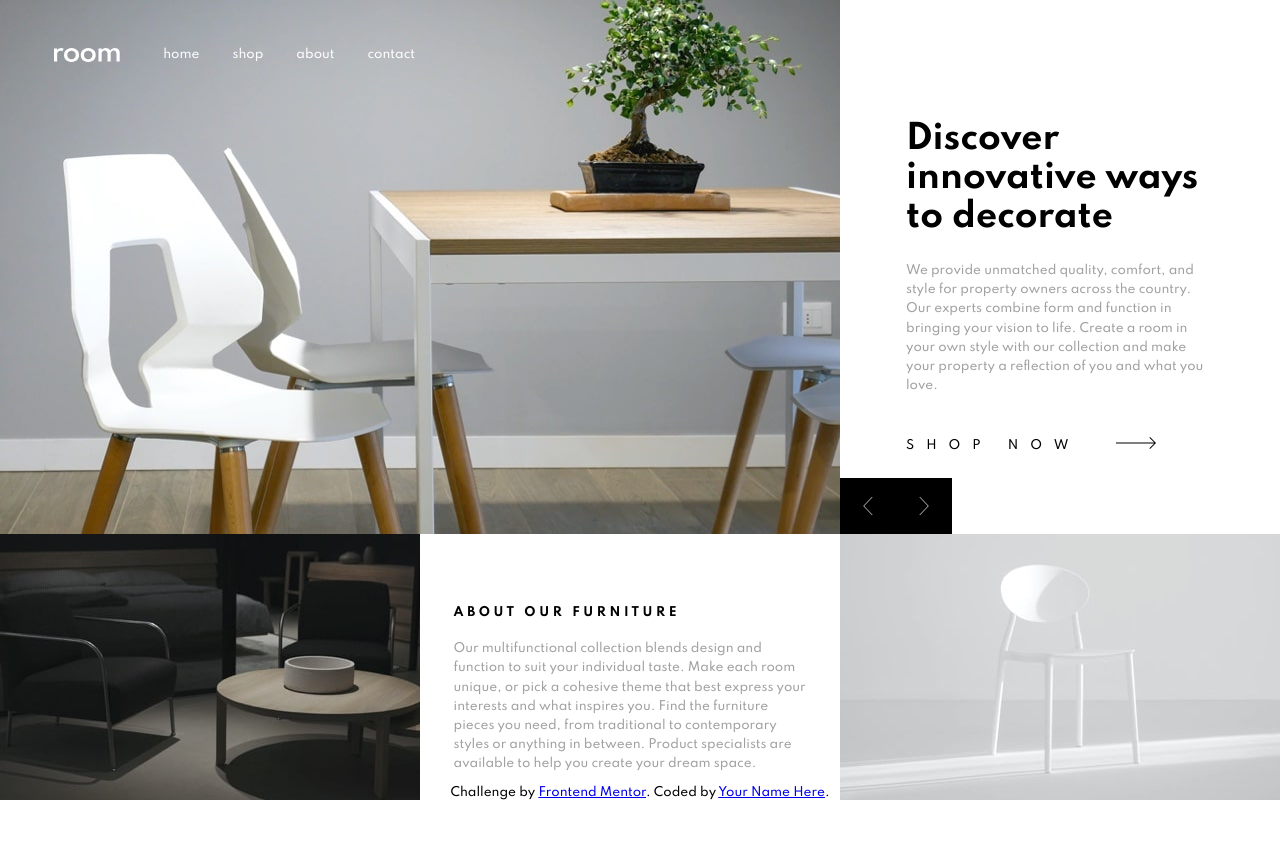
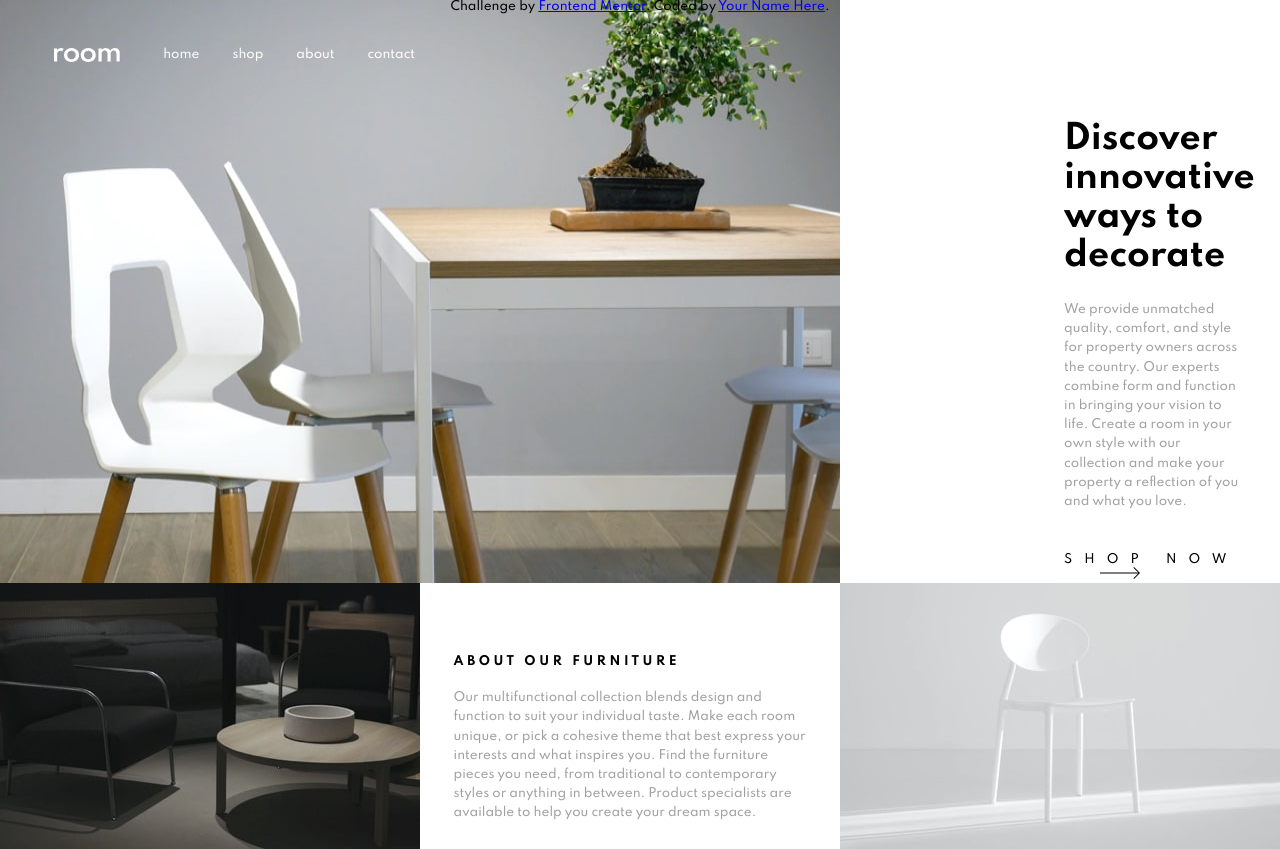
Before and after one commit to AdamMintaj/frontendmentor-room-homepage, a plain HTML site: page index.html in a window 1280 px wide. Before the commit the page ends 800 px from the top, so only its background shows below. Drawn offline with Linux system fonts and the light colour scheme.

Commit message:
CSS update

```diff
--- a/index.html
+++ b/index.html
@@ -46,10 +46,11 @@
           <img src="images/desktop-image-hero-1.jpg" class="slideshow__slide--desktop" id="firstCopy--desktop" alt="picture">
         </div>
 
-        <div class="slideshow__buttons">
-          <button class="slideshow__button slideshow__button--prev" id="prev"></button>
-          <button class="slideshow__button slideshow__button--next" id="next"></button>
-        </div>
+      </div>
+
+      <div class="slideshow__buttons">
+        <button class="slideshow__button slideshow__button--prev" id="prev"></button>
+        <button class="slideshow__button slideshow__button--next" id="next"></button>
       </div>
 
       <article class="slideshow__articleWrapper slideshow__articleWrapper--active">
--- a/script.js
+++ b/script.js
@@ -54,3 +54,7 @@ slides.addEventListener("transitionend", function () {
 window.addEventListener("orientationchange", function () {
     window.location.reload();
 });
+window.addEventListener("resize", function () {
+    window.location.reload();
+    console.log("resize");
+});
--- a/style.scss
+++ b/style.scss
@@ -92,14 +92,11 @@ body {
 	}
 
 	&__buttons {
-		width: auto;
+		width: 100%;
 		display: flex;
-		position: static;
-		grid-row: 2/3;
-		grid-column: 2/3;
-		align-self: end;
-		justify-self: end;
-		z-index: 1;
+		position: relative;
+		justify-content: flex-end;
+		bottom: 56px;
 	}
 
 	&__button {
@@ -130,6 +127,10 @@ body {
 		grid-row: 1/3;
 		grid-column: 1/3;
 		display: flex;
+
+		img {
+			max-width: 100%;
+		}
 	}
 
 	&__slide--desktop {
@@ -144,7 +145,7 @@ body {
 
 	&__text {
 		width: 84%;
-		margin: 6rem auto;
+		margin: 3rem auto 6rem;
 
 		h1 {
 			font-size: 2rem;
@@ -211,7 +212,6 @@ body {
 
 .footer {
 	position: absolute;
-	bottom: 0;
 	width: 100%;
 	text-align: center;
 }
@@ -219,6 +219,12 @@ body {
 /*Desktop version*/
 
 @media only screen and (min-width: 376px) {
+	body {
+		display: grid;
+		grid-template-columns: 1fr;
+		grid-template-rows: 1fr;
+	}
+
 	.header {
 		position: absolute;
 		display: flex;
@@ -276,8 +282,8 @@ body {
 		}
 
 		&__buttons {
-			position: absolute;
-			transform: translate(112px, 0px);
+			// position: absolute;
+			// transform: translate(112px, 0px);
 		}
 
 		&__slides {
@@ -319,4 +325,8 @@ body {
 			margin: 6rem auto auto;
 		}
 	}
+
+	.footer {
+		// align-self: flex-end;
+	}
 }
```
Also changed, not shown: style.css, 1 other file.
